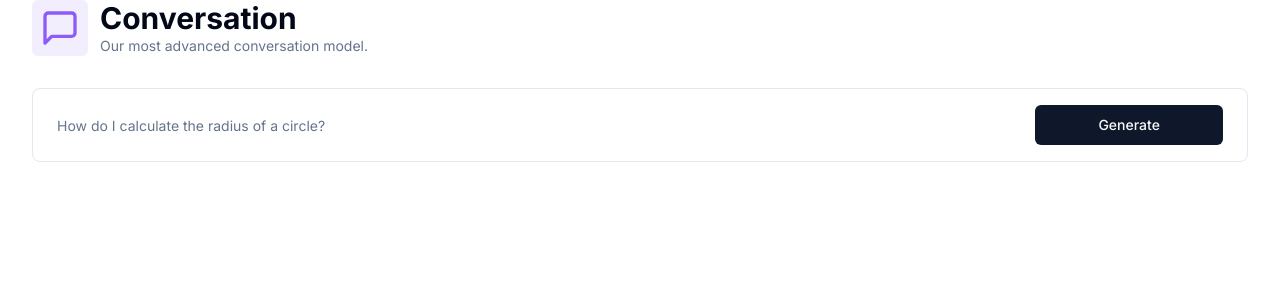
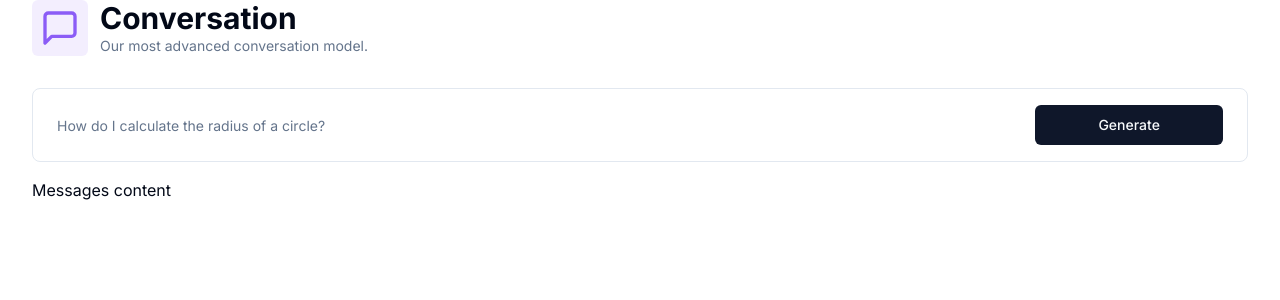
Before and after one commit to dziekiczan1/next-saas-ai-platform, a Next.js app: page /conversation in a window 1280 px wide. Shown: the top 300 px of the page. Built offline with nearby package versions, Linux system fonts and the light colour scheme.

Commit message:
fix validatedomnesting error

```diff
--- a/app/(dashboard)/(routes)/conversation/page.tsx
+++ b/app/(dashboard)/(routes)/conversation/page.tsx
@@ -79,6 +79,7 @@ const ConversationPage = () => {
             </form>
           </Form>
         </div>
+        <div className="space-y-4 mt-4">Messages content</div>
       </div>
     </div>
   );
--- a/components/mobile-sidebar.tsx
+++ b/components/mobile-sidebar.tsx
@@ -21,7 +21,7 @@ export const MobileSidebar = () => {
   return (
     <Sheet>
       <SheetTrigger>
-        <Button variant="ghost" size="icon" className="md:hidden">
+        <Button variant="ghost" size="icon" className="md:hidden" asChild>
           <Menu />
         </Button>
       </SheetTrigger>
```
